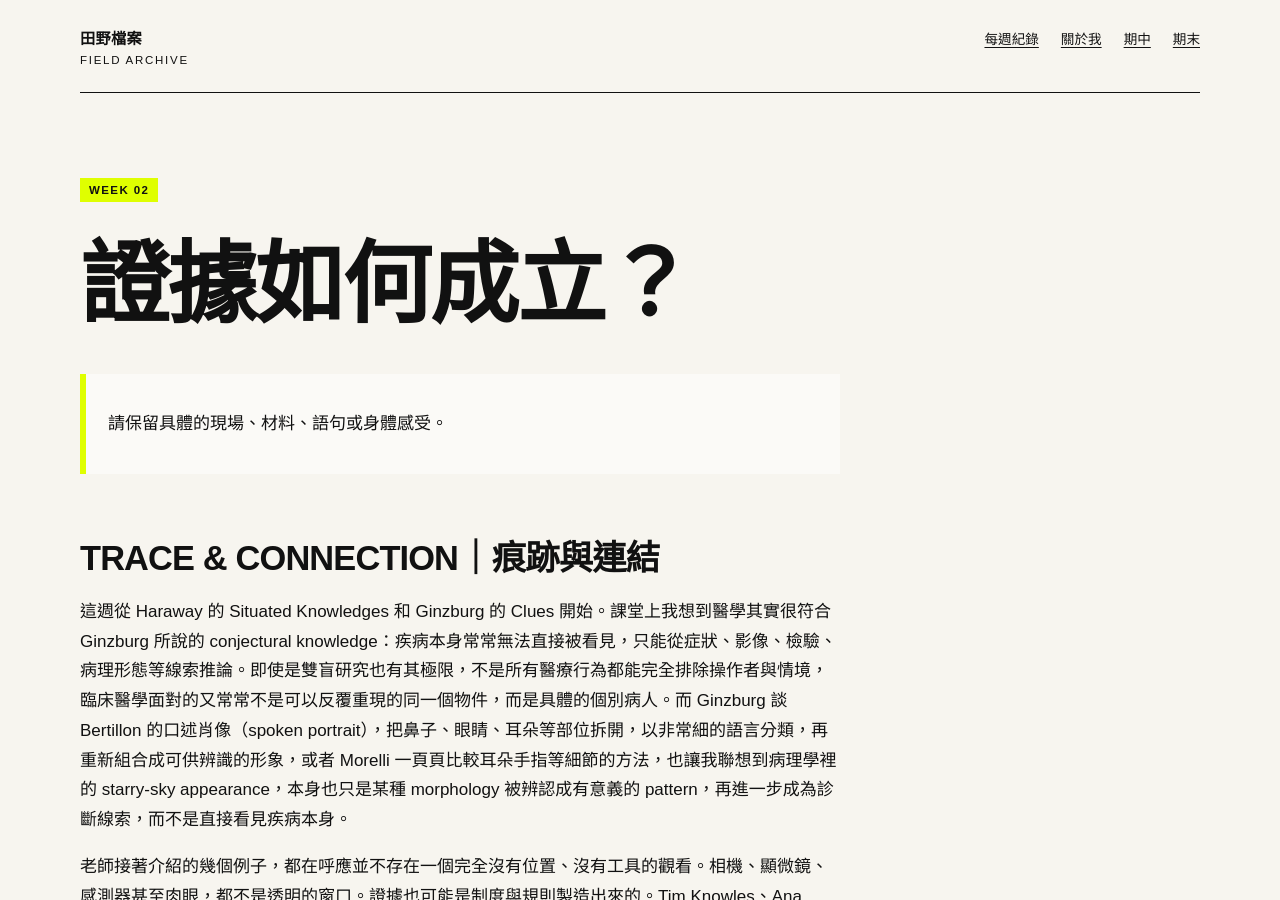
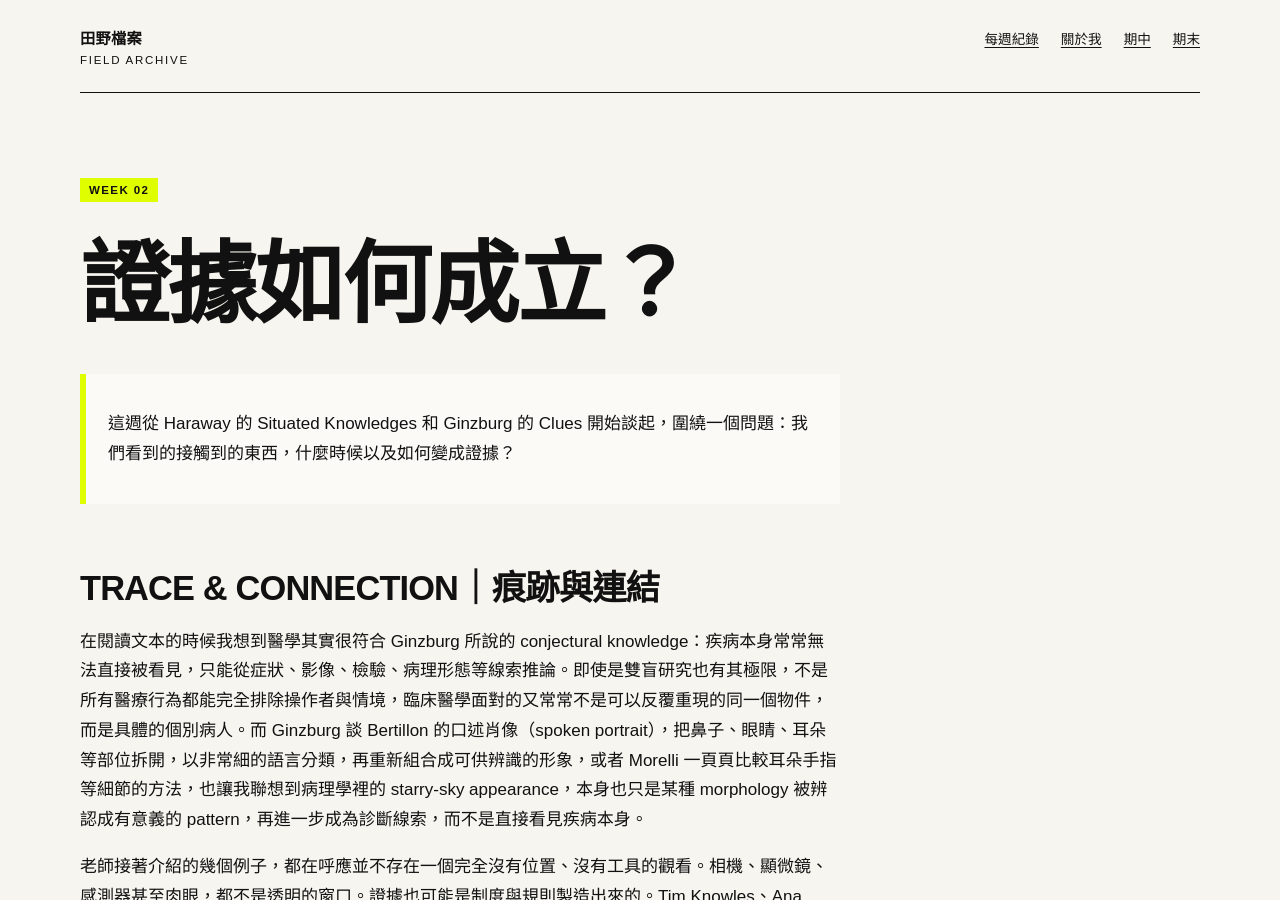
Before and after one commit to joycepig409/fieldworkarchive, a Jekyll site: the page built from weeks/week-02.md, in a window 1280 px wide and 900 px high. Built offline with Jekyll 4.4.1, drawn with Linux system fonts in a browser that asks for light colours.

Commit message:
Update week-02.md

```diff
--- a/weeks/week-02.md
+++ b/weeks/week-02.md
@@ -7,11 +7,11 @@ permalink: /weeks/week-02/
 
 # 證據如何成立？
 
-> 請保留具體的現場、材料、語句或身體感受。
+> 這週從 Haraway 的 Situated Knowledges 和 Ginzburg 的 Clues 開始談起，圍繞一個問題：我們看到的接觸到的東西，什麼時候以及如何變成證據？
 
 ## TRACE & CONNECTION｜痕跡與連結
 
-這週從 Haraway 的 Situated Knowledges 和 Ginzburg 的 Clues 開始。課堂上我想到醫學其實很符合 Ginzburg 所說的 conjectural knowledge：疾病本身常常無法直接被看見，只能從症狀、影像、檢驗、病理形態等線索推論。即使是雙盲研究也有其極限，不是所有醫療行為都能完全排除操作者與情境，臨床醫學面對的又常常不是可以反覆重現的同一個物件，而是具體的個別病人。而 Ginzburg 談 Bertillon 的口述肖像（spoken portrait），把鼻子、眼睛、耳朵等部位拆開，以非常細的語言分類，再重新組合成可供辨識的形象，或者 Morelli 一頁頁比較耳朵手指等細節的方法，也讓我聯想到病理學裡的 starry-sky appearance，本身也只是某種 morphology 被辨認成有意義的 pattern，再進一步成為診斷線索，而不是直接看見疾病本身。
+在閱讀文本的時候我想到醫學其實很符合 Ginzburg 所說的 conjectural knowledge：疾病本身常常無法直接被看見，只能從症狀、影像、檢驗、病理形態等線索推論。即使是雙盲研究也有其極限，不是所有醫療行為都能完全排除操作者與情境，臨床醫學面對的又常常不是可以反覆重現的同一個物件，而是具體的個別病人。而 Ginzburg 談 Bertillon 的口述肖像（spoken portrait），把鼻子、眼睛、耳朵等部位拆開，以非常細的語言分類，再重新組合成可供辨識的形象，或者 Morelli 一頁頁比較耳朵手指等細節的方法，也讓我聯想到病理學裡的 starry-sky appearance，本身也只是某種 morphology 被辨認成有意義的 pattern，再進一步成為診斷線索，而不是直接看見疾病本身。
 
 老師接著介紹的幾個例子，都在呼應並不存在一個完全沒有位置、沒有工具的觀看。相機、顯微鏡、感測器甚至肉眼，都不是透明的窗口。證據也可能是制度與規則製造出來的。Tim Knowles、Ana Mendieta 從腳印或身體留下的痕跡出發；Trevor Paglen 拍攝間諜衛星、海底電纜與資料中心讓隱藏的 infrastructure 進入視野；Christina Kubisch讓觀眾戴著特製耳機在城市裡走，把原本無法被人耳感知的電磁場轉成聲音；Forensic Architecture 則透過影片、motion tracking、地圖與 simulation 追蹤煙霧、氣體與污染。Jill Magid 的 Evidence Locker 操作既有 CCTV 的規則，CCTV 影像31天後會被刪除，但又透過31天每天申請調閱，它又能被留下來。
 
```
